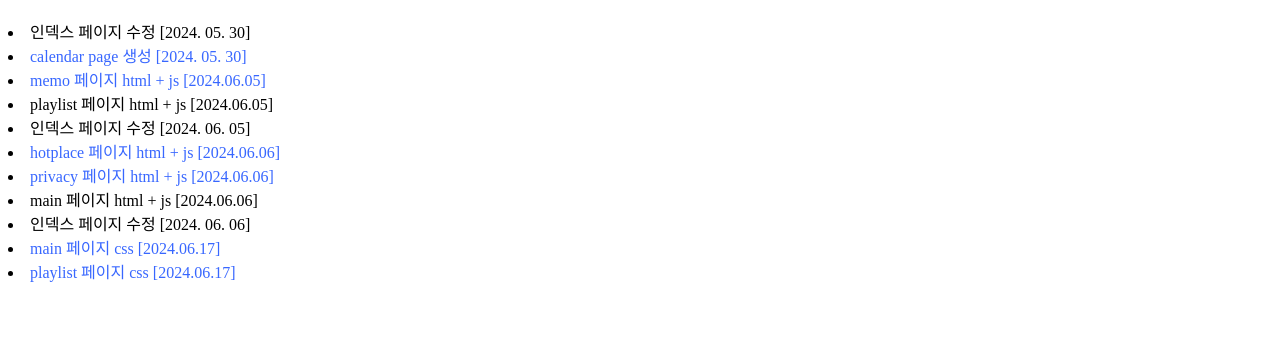
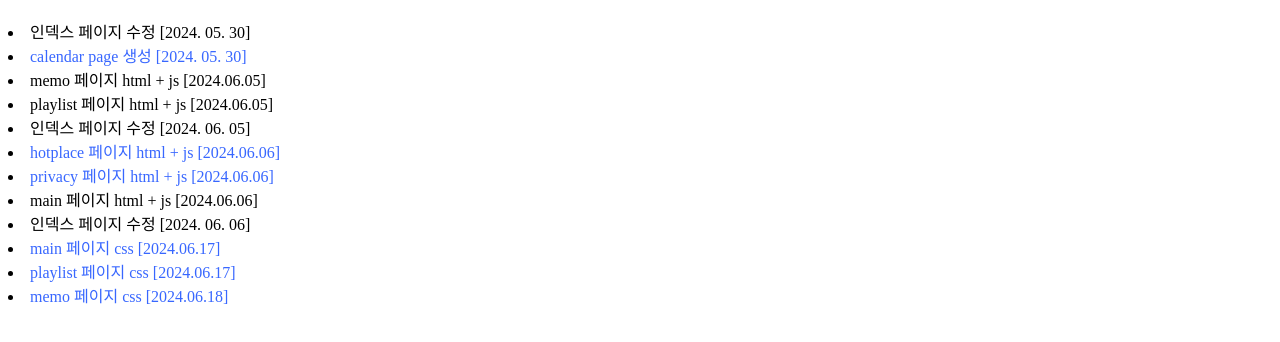
Before and after one commit to ldr7xIor/WSD, a plain HTML site: page index.html in a window 1280 px wide. Shown: the part 454-796 px from the top of the page. Drawn offline with Linux system fonts and the light colour scheme.

Commit message:
Update index.html

```diff
--- a/index.html
+++ b/index.html
@@ -39,7 +39,7 @@
     <ur>
         <li>인덱스 페이지 수정 [2024. 05. 30]</li>
         <li><a href="calendar/calendar.html" class="page">calendar page 생성 [2024. 05. 30]</a></li>
-        <li><a href="memo/memo.html" class="page">memo 페이지 html + js [2024.06.05]</a></li>
+        <li>memo 페이지 html + js [2024.06.05]</li>
         <li>playlist 페이지 html + js [2024.06.05]</li>
         <li>인덱스 페이지 수정 [2024. 06. 05]</li>
         <li><a href="hotplace/hotplace.html" class="page">hotplace 페이지 html + js [2024.06.06]</a></li>
@@ -48,6 +48,7 @@
         <li>인덱스 페이지 수정 [2024. 06. 06]</li>
         <li><a href="main/main.html" class="page">main 페이지 css [2024.06.17]</a></li>
         <li><a href="playlist/playlist.html" class="page">playlist 페이지 css [2024.06.17]</a></li>
+        <li><a href="memo/memo.html" class="page">memo 페이지 css [2024.06.18]</a></li>
     </ur>
 </body>
 </html>
```
